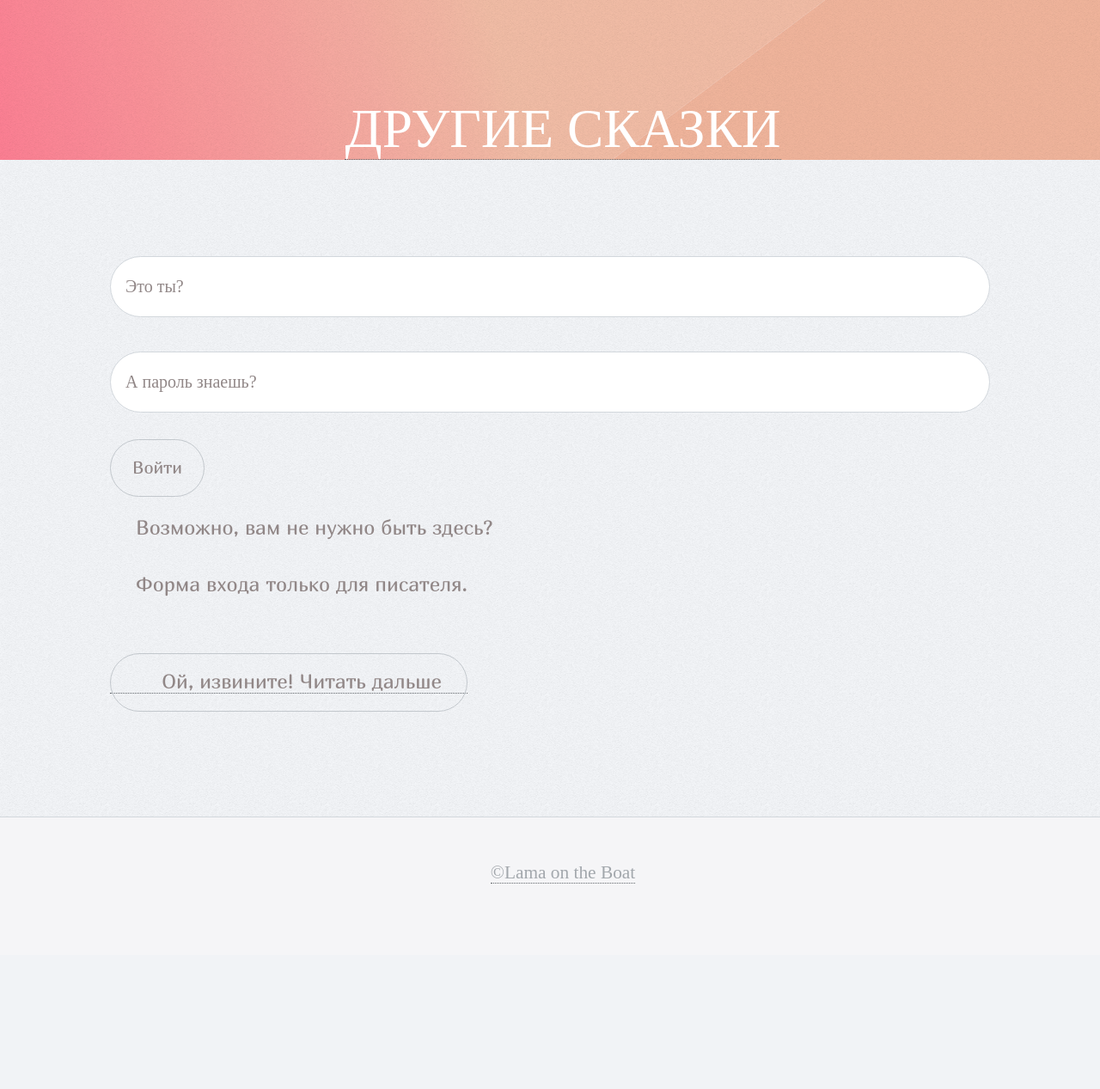
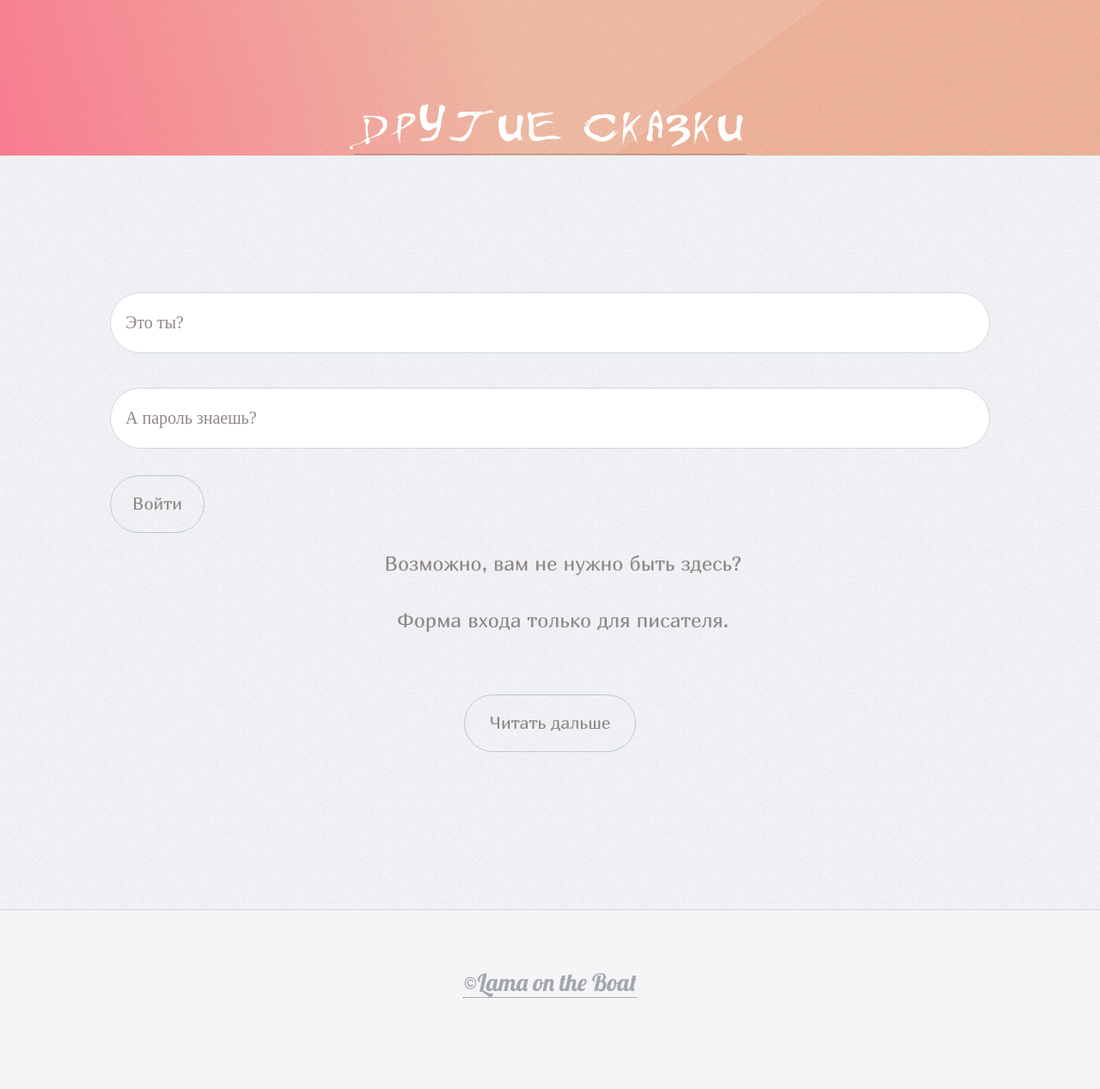
Before and after one commit to Egregors/another-stories, a Flask app: page /login in a window 1280 px wide. Shown: the whole page at 86% size. Before the commit the page ends 1028 px from the top, so only its background shows below. Run offline with Flask 2, Linux system fonts and the light colour scheme; some libraries are stand-ins or nearby versions.

Commit message:
hot fix template

```diff
--- a/app/static/css/style.css
+++ b/app/static/css/style.css
@@ -5,6 +5,10 @@
     src: url(font/Marmelad-Regular.ttf);
    }
 
+  @font-face {
+    font-family: FloydianCyr;
+	src: url(font/FLOYDC.TTF);
+   }
 
 
 /*********************************************************************************/
@@ -254,7 +258,7 @@
 				background: #61666b;
 				width: 2em;
 				height: 2em;
-				border-radius: 0.35em;
+				border-radius: 0.5em;
 				text-align: center;
 				line-height: 2em;
 				margin-right: 0.75em;
@@ -312,6 +316,7 @@
 				-o-transition: background-color 0.25s ease-in-out;
 				-ms-transition: background-color 0.25s ease-in-out;
 				transition: background-color 0.25s ease-in-out;
+				outline: none;
 			}
 
 				form input.text:focus,
@@ -319,6 +324,8 @@
 				form textarea:focus
 				{
 					background: #fff;
+					border-radius: 5em;
+					border: 2px solid #F18888;
 				}
 
 				form textarea
@@ -372,7 +379,16 @@
 				-ms-transition: background-color 0.25s ease-in-out;
 				transition: background-color 0.25s ease-in-out;
 				color: #555;
+				outline:none;
 			}
+
+				form input.text-str:focus,
+				form textarea.text-str:focus
+				{
+					background: #fff;
+					border-radius: 0.5em;
+					border: 2px solid #F18888;
+				}
 
 		#login-btn {
 			font-size: 30px;
@@ -386,7 +402,12 @@
 
 		.login-form a {
 			color: #52575c;
+		}
 
+		.login-error {
+			font-size: 8pt;
+			color: #F18888;
+			padding: 5px;
 		}
 
 	/* Tables */
@@ -482,7 +503,17 @@
 	.button-str {
 		background: inherit !important;
 		color: #918787;
+		outline: none;
+		font-family: Marmelad;
 	}
+
+	#readMore {
+	width: 200px;
+	margin: 6px 0 0 0;
+	}
+
+
+
 
 /*********************************************************************************/
 /* Icons                                                                         */
@@ -495,6 +526,13 @@
 		text-decoration: none;
 		color: #f34848;
 		text-indent: 2px;
+	}
+
+	.like-story {
+		border: none;
+		background: inherit;
+		padding: 0;
+		outline: none;
 	}
 
 		.fa.solo
@@ -525,8 +563,6 @@
 
 	.flashes {
 		width: 100%;
-		/*border: solid 1px #c2c7cc;
-		border-radius: 5em;*/
 		color: #c2c7cc;
 		display: inline-block;
 		padding: 2px;
@@ -580,6 +616,9 @@
 		line-height: 1.3em;
 		text-indent: 30px;
 		color: #918787;
+		min-height: 700px;
+		padding-top: 2em;
+		padding-bottom: 2em;
 
 	}
 
@@ -736,11 +775,6 @@
 			color: #f34848;
 		}
 
-	.read-question {
-		padding-top: 30px;
-		text-align: center;
-	}
-
 
 /*********************************************************************************/
 /* Hero                                                                          */
@@ -789,45 +823,6 @@
 				border-color: rgba(255,255,255,0);
 			}
 
-/*********************************************************************************/
-/* Promo                                                                         */
-/*********************************************************************************/
-
-	#promo
-	{
-		background: rgba(255,255,255,0.05);
-		border: solid 1px rgba(255,255,255,0.25);
-		border-radius: 0.5em;
-	}
-
-		#promo h2
-		{
-			color: #fff;
-		}
-
-		#promo .button
-		{
-			background: #fff;
-			border-color: rgba(255,255,255,0);
-			color: #27636B;
-		}
-
-			#promo .button:hover
-			{
-				border-color: rgba(255,255,255,0.75);
-				background-color: rgba(255,255,255,0.15);
-				color: #fff;
-			}
-
-/*********************************************************************************/
-/* Footer                                                                        */
-/*********************************************************************************/
-
-	#footer
-	{
-		position: relative;
-		z-index: 1;
-	}
 
 /*********************************************************************************/
 /* Copyright                                                                     */
@@ -841,8 +836,8 @@
 		border-top: solid 1px #d2d7dc;
 		color: #a2a7ac;
 		background-color: #F5F5F7;
-		font-family: Lobster;
-		font-size: 1em;
+		font-family: 'Lobster', cursive;
+		font-size: 1.3em;
 	}
 
 	#copyright a {
--- a/app/templates/layout.html
+++ b/app/templates/layout.html
@@ -11,6 +11,7 @@
     <link rel=stylesheet type=text/css href="{{ url_for('static', filename='css/skel-noscript.css') }}">
     <link rel=stylesheet type=text/css href="{{ url_for('static', filename='css/style-n1.css') }}">
     <link href="//netdna.bootstrapcdn.com/bootstrap/3.0.0/css/bootstrap-glyphicons.css" rel="stylesheet">
+    <link href='http://fonts.googleapis.com/css?family=Lobster' rel='stylesheet' type='text/css'>
     <!--[if lt IE 9]>
       <script src="//html5shim.googlecode.com/svn/trunk/html5.js"></script>
       <![endif]-->
@@ -22,7 +23,7 @@
   <body>
     <div id="header-wrapper">
 		<!-- Header -->
-		<div id="header" class="container">
+		<div id="header">
 			<!-- Nav -->
 			<nav id="nav">
 				<div class="row">
@@ -53,7 +54,7 @@
 		{% block content %}
 		{% endblock %}
 	</div>
-	<div id="copyright" class="container">
+	<div id="copyright">
 		<ul class="menu">
 			<li  id="llamaCopyright"><a href="#">&copy;Lama on the Boat</a></li>
 			<!-- <li>2014</li> -->
--- a/app/templates/login.html
+++ b/app/templates/login.html
@@ -9,9 +9,9 @@
      	  {{ form.hidden_tag() }}
 	      {{ form.username(class='text', placeholder=form.username.label.text) }}
 	      {% if form.username.errors %}
-	          <h5>{% for error in form.username.errors %} {{ error }}
+	          <p class="login-error">{% for error in form.username.errors %} {{ error }}
 	            {% endfor %}
-	          </h5>
+	          </p>
 	      {% endif %}
 	  	</div>
 	  	<div class="6u">
@@ -21,19 +21,19 @@
 	  	<div class="6u">
 	      {{ form.password(class='text', placeholder=form.password.label.text) }}
 	      {% if form.password.errors %}
-	          <h5>{% for error in form.password.errors %} {{ error }}
+	          <p class="login-error">{% for error in form.password.errors %} {{ error }}
 	            {% endfor %}
-	          </h5>
+	          </p>
 	      {% endif %}
 	    <br>
 	    <!-- <a href="#"><span class="glyphicon button" style="font-family: Marmelad">Войти</span></a> -->
-	    <input type="submit" class="button button-str" style="font-family: Marmelad" value="Войти"/>
+	    <input type="submit" class="button button-str" value="Войти"/>
 		</div>
-		<div class="6u" class="read-question">
+		<div class="6u" class="read-question" align="center">
 		    <p>Возможно, вам не нужно быть здесь?</p>
 		    <p>Форма входа только для писателя.</p>
 		    <br>
-		    <a href="#"><span class="glyphicon button button-str" style="font-family: Marmelad;">Ой, извините! Читать дальше</span></a>
+		   	<input type="button" class="button button-str" value="Читать дальше" id="readMore"/>
 		 </div>
     </div>
 	</form>
--- a/app/templates/stories.html
+++ b/app/templates/stories.html
@@ -33,7 +33,8 @@
 					</header>
 					{{ story.text|safe }}
 					<div align="right" class="icon-container">
-						<strong class="str-icon" id="likes_for_{{ story.story_id }}">{{ story.like|string }}</strong><a href='#' id="{{ story.story_id }}" class="like-story"><span class="glyphicon glyphicon-heart-empty str-icon"></span></a>
+						<strong class="str-icon" id="likes_for_{{ story.story_id }}">{{ story.like|string }}</strong>
+						<button id="{{ story.story_id }}" class="like-story"><span class="glyphicon glyphicon-heart-empty str-icon"></span></button>
 					</div>
 						{% if form %}
 						<a href="{{ url_for('edit_story', story_id = story.story_id) }}" id="editStory"><span class="glyphicon glyphicon-pencil str-icon"></span></a>
--- a/app/templates/story.html
+++ b/app/templates/story.html
@@ -8,7 +8,7 @@
 		<!-- Content -->
 			<article id="content">
 				<header>
-					<span align="center" id="storyName">{{ story.title }}</span>
+					<span align="center" id="storyName"><a href="#">{{ story.title }}</a></span>
 				</header>
 				{{ story.text }}
 				<div align="right" class="icon-container">
```
